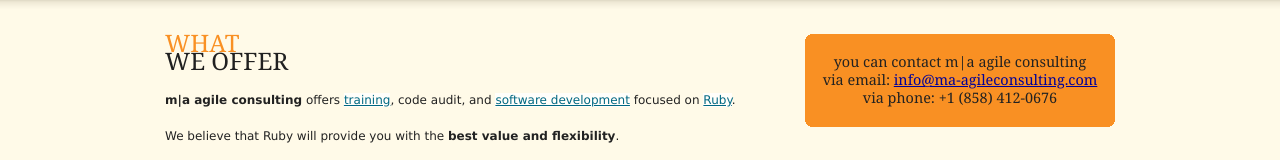
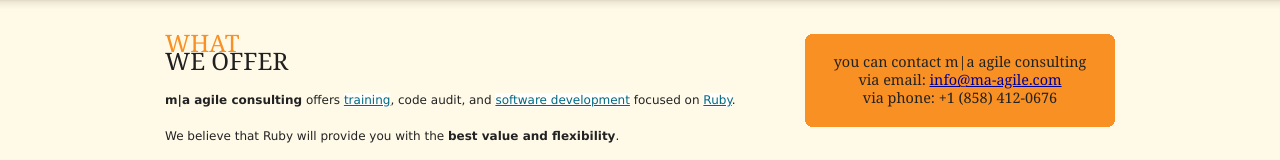
Before and after one commit to mattetti/ma-agile, a plain HTML site: page index.html in a window 1280 px wide. Shown: the part 202-362 px from the top of the page. Drawn offline with Linux system fonts and the light colour scheme; files that its build step writes are made by us from their sources.

Commit message:
edited info email address

```diff
--- a/index.html
+++ b/index.html
@@ -81,7 +81,7 @@
         <div id="r-info">
           <div class="padded">
                 you can contact m|a agile consulting<br/>
-              via email: <a href="mailto:info@ma-agileconsulting.com">info@ma-agileconsulting.com</a><br/>
+              via email: <a href="mailto:info@ma-agile.com">info@ma-agile.com</a><br/>
               via phone: +1 (858) 412-0676
           </div>
         </div>
```
